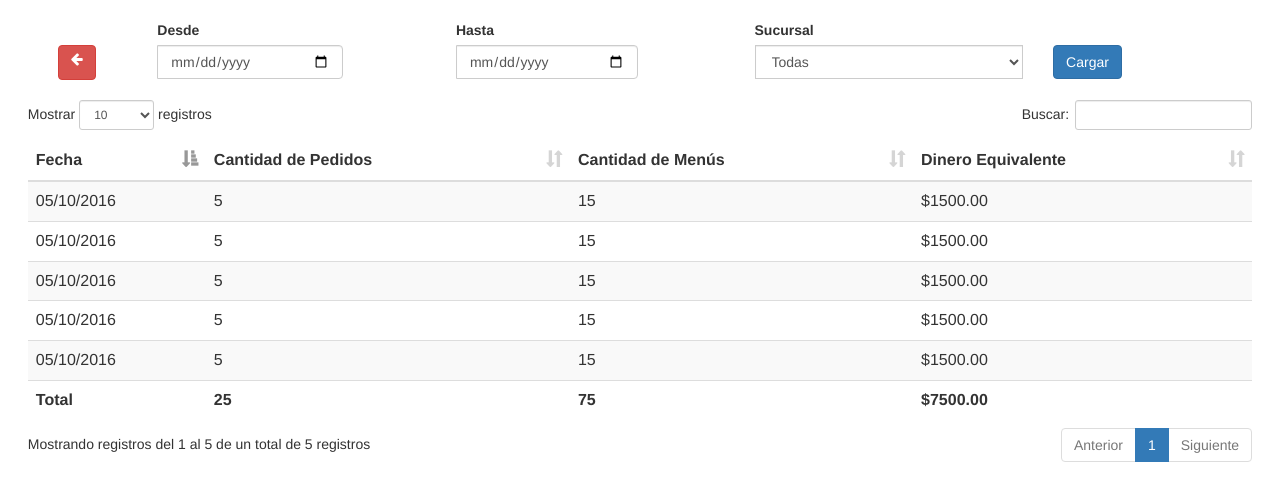
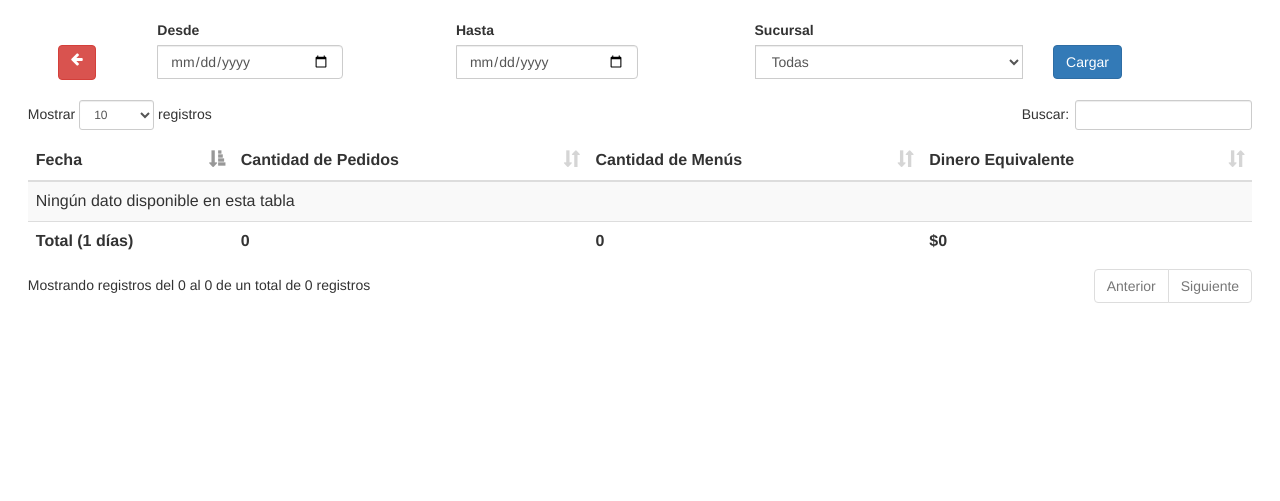
Before and after one commit to SinapsisCordoba/viandaexpress, a PHP site: page /viandaexpress/ventas.php in a window 1280 px wide. Shown: the top 501 px of the page. Run offline with PHP 8.4, Linux system fonts and the light colour scheme; tables that the repository leaves empty or names only in its code hold one stand-in row (values such as "Sample post"); data that the repository does not hold is empty.

Commit message:
todo listo menos login

```diff
--- a/ventas.php
+++ b/ventas.php
@@ -15,27 +15,22 @@
         }
         return $aryRange;
     }
-    $sucursal;
+    $sucursal = '-';
     if(!empty($_POST)){
+        $sucursal = $_POST['sucursal'];
         $sql;
         if(isset($_POST['fechaI']) && isset($_POST['fechaF'])){
             $fechaInicio = strftime("%Y-%m-%d", strtotime(str_replace('/', '-', $_POST['fechaI'])));
             $fechaFinal = strftime("%Y-%m-%d", strtotime(str_replace('/', '-', $_POST['fechaF'])));
-            $sql = "SELECT * FROM `pedido` WHERE DATE(`marca_temporal`) BETWEEN '" . $fechaInicio . "' AND '" . $fechaFinal;
-            $sucursal = $_POST['sucursal'];
-            if(!$sucursal == '-'){
-                $sql .= "' AND `sucursal`=" . $sucursal;
-            }
             $fechas = createDateRangeArray($fechaInicio,$fechaFinal);
         }
     }
     else{
-        $sql = "SELECT * FROM `pedido` WHERE DATE(`marca_temporal`)=CURDATE()";
         $fechaInicio = date("Y-m-d");
         $fechaFinal = date("Y-m-d");
         $fechas = createDateRangeArray($fechaInicio,$fechaFinal);
     }
-    $result = connectarDB($sql);
+    $resultados = array();
     $fechaInicio = strftime("%d/%m/%Y", strtotime(str_replace('/', '-', $fechaInicio)));
     $fechaFinal = strftime("%d/%m/%Y", strtotime(str_replace('/', '-', $fechaFinal)));
 ?>
@@ -140,43 +135,57 @@
                     </tr>
                 </thead>
                 <tbody>
-                    <tr>
-                        <td>05/10/2016</td>
-                        <td>5</td>
-                        <td>15</td>
-                        <td>$1500.00</td>
-                    </tr>
-                    <tr>
-                        <td>05/10/2016</td>
-                        <td>5</td>
-                        <td>15</td>
-                        <td>$1500.00</td>
-                    </tr>
-                    <tr>
-                        <td>05/10/2016</td>
-                        <td>5</td>
-                        <td>15</td>
-                        <td>$1500.00</td>
-                    </tr>
-                    <tr>
-                        <td>05/10/2016</td>
-                        <td>5</td>
-                        <td>15</td>
-                        <td>$1500.00</td>
-                    </tr>
-                    <tr>
-                        <td>05/10/2016</td>
-                        <td>5</td>
-                        <td>15</td>
-                        <td>$1500.00</td>
-                    </tr>
+                    <?php
+                    $totalCantPedidos = 0;
+                    $totalCantMenus = 0;
+                    $totalRecaudado = 0.0;
+                    foreach($fechas as $fecha){
+                        $sql = "SELECT COUNT(*) AS cuenta, SUM(total) AS total, SUM(cantidad_menus) AS cantidad_menus FROM `pedido` WHERE DATE(`marca_temporal`)= '" . $fecha . "'";
+                        if(!$sucursal == '-'){
+                            $sql .= "' AND `sucursal`=" . $sucursal;
+                        }
+                        $resultadosPedidos = connectarDB($sql)->fetch_assoc();
+                        $sql = "SELECT COUNT(*) AS cuenta, SUM(total) AS total, SUM(cantMenus) AS cantidad_menus FROM `ventasAdicionales` WHERE DATE(`fecha`)= '" . $fecha . "'";
+                        if(!$sucursal == '-'){
+                            $sql .= "' AND `sucursal`=" . $sucursal;
+                        }
+                        $resultadosVentasAd = connectarDB($sql)->fetch_assoc();
+                        $cuenta = (int)$resultadosPedidos['cuenta'] + (int)$resultadosVentasAd['cuenta'];
+                        $cantMenus = 0;
+                        $totalFecha = 0.0;
+                        if ($cuenta > 0) {
+                            if ($resultadosPedidos['cuenta'] > 0) {
+                                $totalFecha += (float)$resultadosPedidos['total'];
+                                $cantMenus += (int)$resultadosPedidos['cantidad_menus'];
+                                $totalCantPedidos += $cuenta;
+                                $totalCantMenus += (int)$resultadosPedidos['cantidad_menus'];
+                                $totalRecaudado += (float)$resultadosPedidos['total'];
+                            }
+                            if ($resultadosVentasAd['cuenta'] > 0) {
+                                $totalFecha += (float)$resultadosVentasAd['total'];
+                                $cantMenus += (int)$resultadosVentasAd['cantidad_menus'];
+                                $totalCantPedidos += $cuenta;
+                                $totalCantMenus += (int)$resultadosVentasAd['cantidad_menus'];
+                                $totalRecaudado += (float)$resultadosVentasAd['total'];
+                            }
+                            echo "<tr>
+                                <td>" . strftime("%d/%m/%Y", strtotime(str_replace('/', '-', $fecha))) . "</td>
+                                <td>$cuenta</td>
+                                <td>$cantMenus</td>
+                                <td>$$totalFecha</td>
+                            </tr>";
+                        }
+                    }
+                    ?>
                 </tbody>
                 <tfoot>
                     <tr>
-                        <td><b>Total</b></td>
-                        <td><b>25</b></td>
-                        <td><b>75</b></td>
-                        <td><b>$7500.00</b></td>
+                        <?php
+                        echo "<td><b>Total (". count($fechas) ." días)</b></td>
+                        <td><b>$totalCantPedidos</b></td>
+                        <td><b>$totalCantMenus</b></td>
+                        <td><b>$$totalRecaudado</b></td>";
+                        ?>
                     </tr>
                 </tfoot>
             </table>
--- a/verPedidosSucursal.php
+++ b/verPedidosSucursal.php
@@ -20,7 +20,7 @@ error_reporting(E_ALL);
                     $sql = "UPDATE `menu` SET `stock`=" . $cantTotal . " WHERE `id`=" . $_POST['menu-id'];
                     $resultado = connectarDB($sql);
                     $total = (float)$_POST['cant-menus']*(float)$row['precio'];
-                    $sql = "INSERT INTO `ventasAdicionales`(`total`, `cantMenus`) VALUES (\"" . $total . "\",\"" . $_POST['cant-menus'] . "\")";
+                    $sql = "INSERT INTO `ventasAdicionales`(`total`, `cantMenus`, `sucursal`) VALUES (\"" . $total . "\",\"" . $_POST['cant-menus'] . "\", 1)";
                     $resultado = connectarDB($sql);
                 }
                 else{echo "<script>alert(Error: Stock insuficiente para la venta);</script>";}
@@ -133,7 +133,7 @@ error_reporting(E_ALL);
                 </thead>
                 <tbody>
                     <?php
-                        $sql = "SELECT `id`, `total`, `cliente_nombre`, `cliente_telefono`, `cliente_direccion`, `cliente_email`, `envio`, `pedido`, `cantidad_menus`, `hora`, `estado`, TIME(`marca_temporal`) FROM `pedido` WHERE DATE(`marca_temporal`) = CURDATE() ORDER BY `marca_temporal` DESC ";
+                        $sql = "SELECT `id`, `total`, `cliente_nombre`, `cliente_telefono`, `cliente_direccion`, `cliente_email`, `envio`, `pedido`, `cantidad_menus`, `hora`, `estado`, TIME(`marca_temporal`) FROM `pedido` WHERE DATE(`marca_temporal`) = CURDATE() AND `sucursal`=1 ORDER BY `marca_temporal` DESC";
                         $result = connectarDB($sql);
                         while($row = $result->fetch_assoc()) {
                             $envio = "No";
```
Also changed, not shown: README.md.
